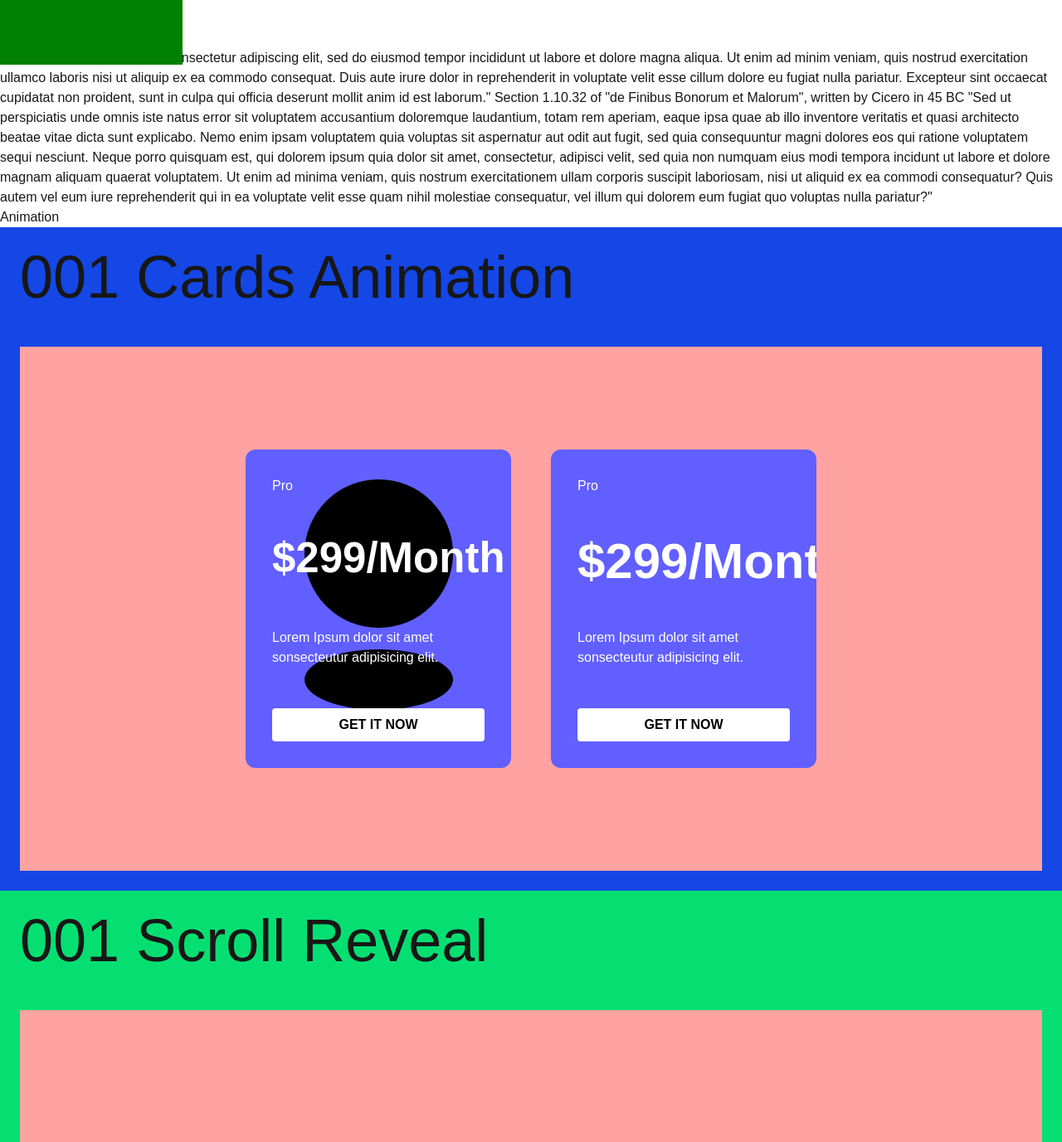
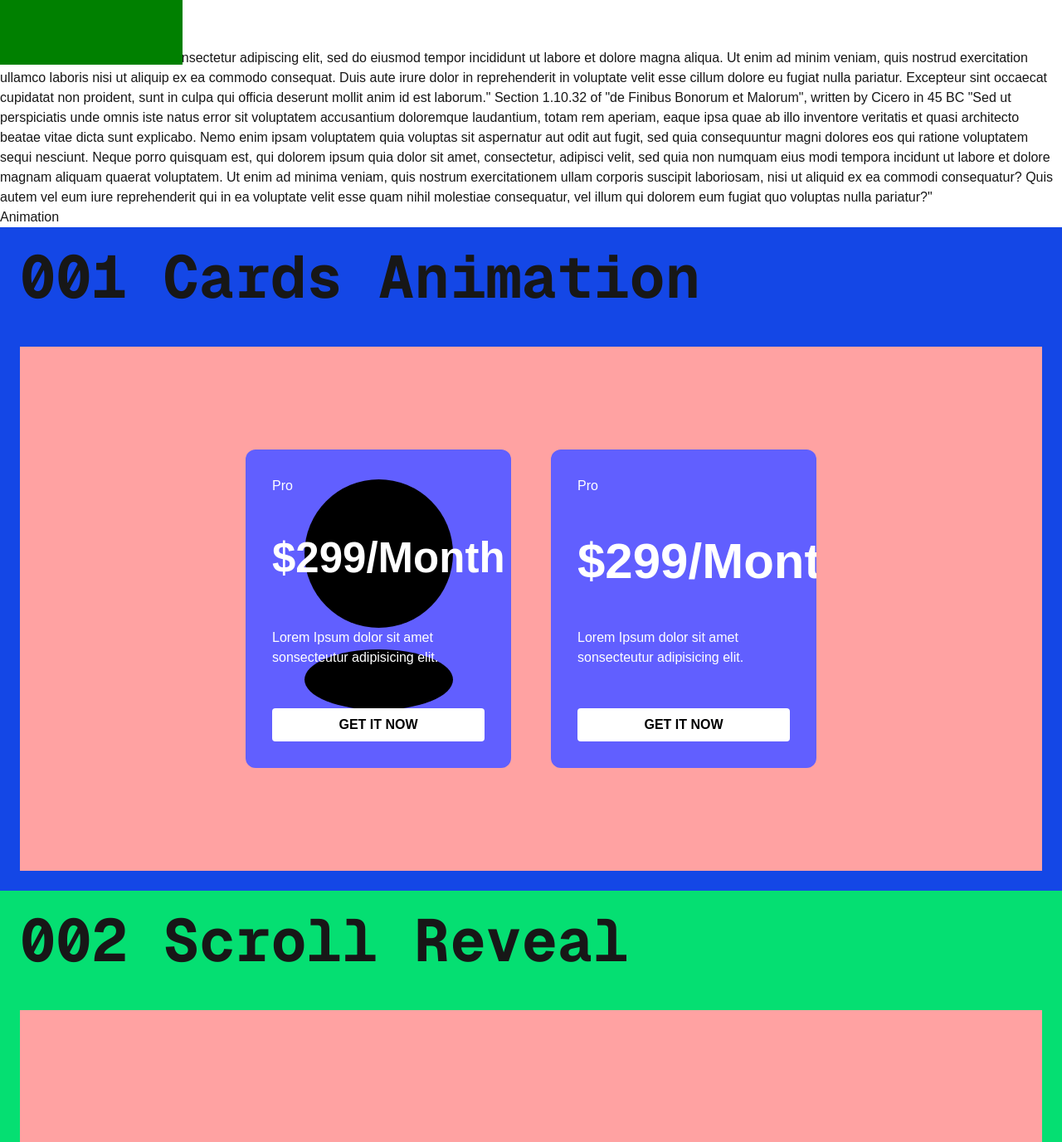
Before and after one commit to 11amanraj/motion, a Next.js app: page / in a window 1280 px wide. Shown: the part 902-2279 px from the top of the page at 83% size. Built offline with nearby package versions, Linux system fonts and the light colour scheme.

Commit message:
Changed the font style in the section components

```diff
--- a/app/Components/Sections/CardsSection.tsx
+++ b/app/Components/Sections/CardsSection.tsx
@@ -5,7 +5,7 @@ import ThreeDCard from '../Cards/ThreeDCard';
 const CardsSection: React.FC<{classname: string}> = ({classname}) => {
   return (
     <section className={`${classname} h-screen w-full flex flex-col`}>
-        <h1 className='text-7xl m-6'>
+        <h1 className='text-7xl m-6 font-mono font-bold'>
             <span>001 </span>
             <span>Cards Animation</span>
         </h1>
--- a/app/Components/Sections/ScrollReveal.tsx
+++ b/app/Components/Sections/ScrollReveal.tsx
@@ -3,8 +3,8 @@ import React from 'react'
 const ScrollReveal = () => {
   return (
     <section className='bg-green-400 h-screen w-full flex flex-col'>
-        <h1 className='text-7xl m-6'>
-            <span>001 </span>
+        <h1 className='text-7xl m-6 font-mono font-bold'>
+            <span>002 </span>
             <span>Scroll Reveal</span>
         </h1>
         <div className='bg-red-300 flex-1 m-6 flex gap-12 justify-center items-center'>
```
